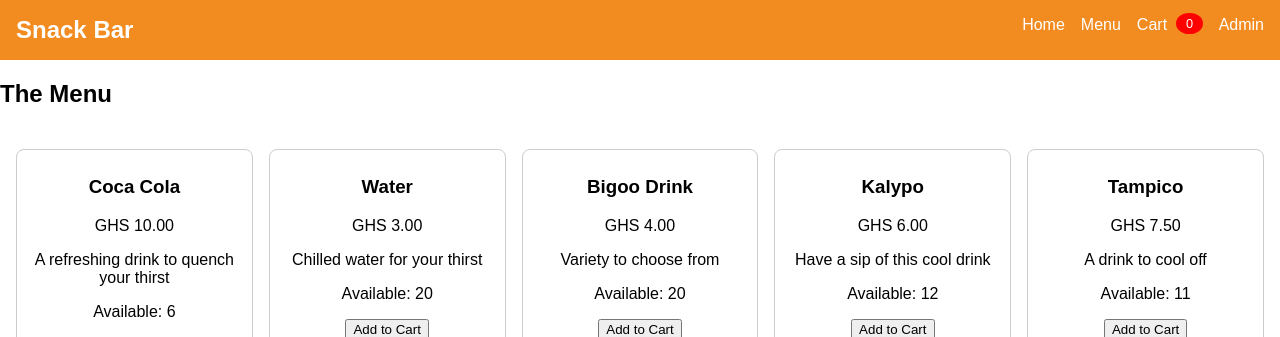
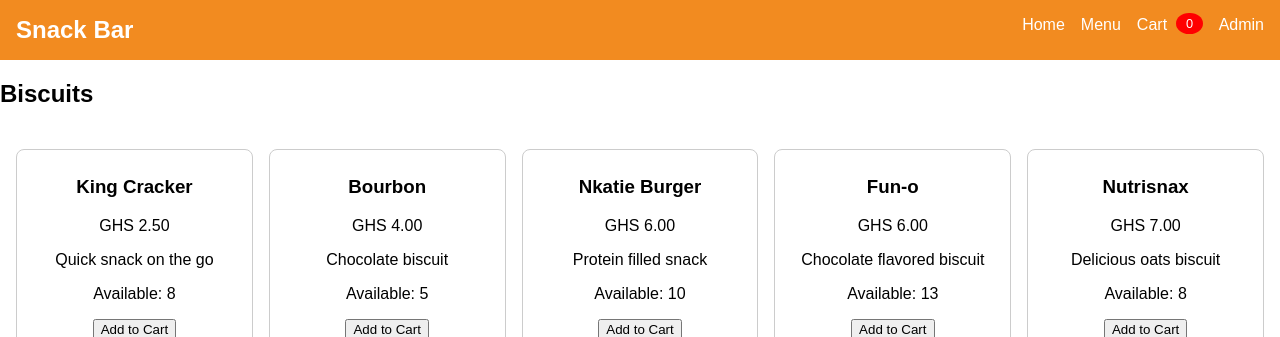
Before and after one commit to mauricebore/snackbar, a Django app: page /menu/ in a window 1280 px wide. Shown: the top 337 px of the page. Run offline with Django 3.2, Linux system fonts and the light colour scheme; data comes from the database, SQL or seed files in the repository.

Commit message:
Categorized the menu into drinks and biscuits

```diff
--- a/main/models.py
+++ b/main/models.py
@@ -1,14 +1,28 @@
+from django.db import models
+
 from django.db import models
 
 class MenuItem(models.Model):
+    CATEGORY_CHOICES = [
+        ('biscuits', 'Biscuits'),
+        ('drinks', 'Drinks'),
+        # Add more categories if needed
+    ]
+
     name = models.CharField(max_length=100)
     price = models.DecimalField(max_digits=6, decimal_places=2)
     description = models.TextField(blank=True)
     quantity = models.PositiveIntegerField(default=0)
     image = models.ImageField(upload_to='menu_images/')
+    category = models.CharField(
+        max_length=50,
+        choices=CATEGORY_CHOICES,
+        default='drinks'
+    )
 
     def __str__(self):
         return self.name
+
 
 class Order(models.Model):
     customer_name = models.CharField(max_length=100)
--- a/main/templates/main/menu.html
+++ b/main/templates/main/menu.html
@@ -33,9 +33,9 @@
   </nav>
 
   <section class="menu">
-    <h2>The Menu</h2>
+  <h2>Biscuits</h2>
   <div class="menu-grid">
-      {% for item in items %}
+    {% for item in biscuits %}
       <div class="menu-item">
         <h3>{{ item.name }}</h3>
         <p>GHS {{ item.price }}</p>
@@ -50,11 +50,29 @@
         {% if item.image %}
           <img src="{{ item.image.url }}" alt="{{ item.name }}" />
         {% endif %}
-
-
       </div>
     {% endfor %}
+  </div>
 
+  <h2>Drinks</h2>
+  <div class="menu-grid">
+    {% for item in drinks %}
+      <div class="menu-item">
+        <h3>{{ item.name }}</h3>
+        <p>GHS {{ item.price }}</p>
+        <p>{{ item.description }}</p>
+        <p>Available: {{ item.quantity }}</p>
+
+        <form method="post" action="{% url 'add_to_cart' item.id %}">
+          {% csrf_token %}
+          <button type="submit">Add to Cart</button>
+        </form>
+
+        {% if item.image %}
+          <img src="{{ item.image.url }}" alt="{{ item.name }}" />
+        {% endif %}
+      </div>
+    {% endfor %}
   </div>
 </section>
 
--- a/main/views.py
+++ b/main/views.py
@@ -8,10 +8,19 @@ def home(request):
     return render(request, 'main/home.html', {'cart_count': cart_count})
 
 def menu(request):
-    items = MenuItem.objects.all()
+    biscuits = MenuItem.objects.filter(category='biscuits')
+    drinks = MenuItem.objects.filter(category='drinks')
     cart = request.session.get('cart', {})
     cart_count = sum(item['quantity'] for item in cart.values())
-    return render(request, 'main/menu.html', {'items': items, 'cart_count': cart_count})
+
+    context = {
+        'biscuits': biscuits,
+        'drinks': drinks,
+        'cart_count': cart_count
+    }
+
+    return render(request, 'main/menu.html', context)
+
 
 def add_to_cart(request, item_id):
     item = get_object_or_404(MenuItem, id=item_id)
```
Also changed, not shown: db.sqlite3, main/migrations/0004_menuitem_category.py (added). Lines whose indentation alone changed are shown as unchanged.
